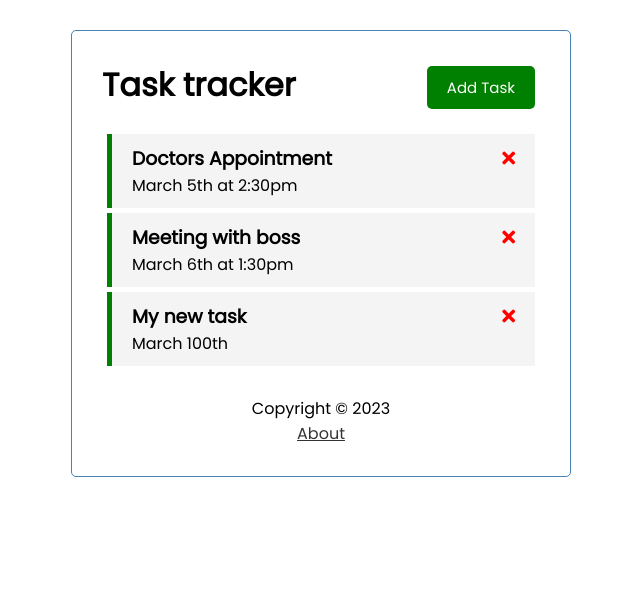
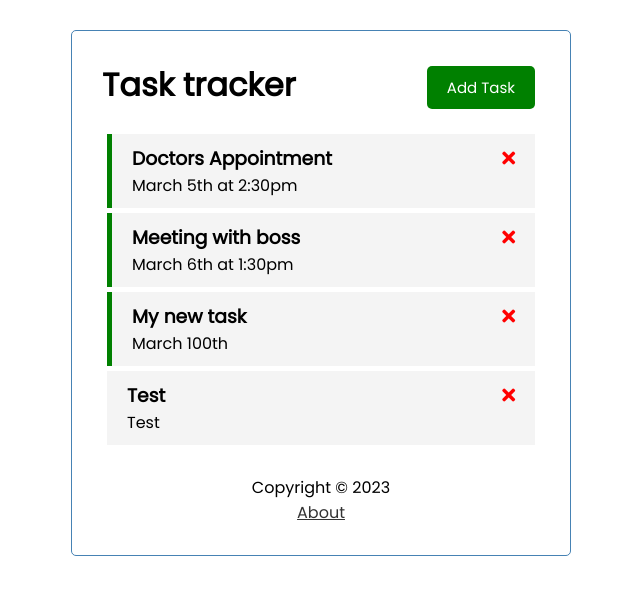
Before and after one commit to michals96/vuejs-mastery, a Vue app in the folder vue-project/: page / in a window 1280 px wide. Shown: the top 594 px of the page, without its empty margins (319-959 px from the left). Built offline with nearby package versions, Linux system fonts and the light colour scheme; data requests are answered from the project's data file.

Commit message:
COMPLETED

```diff
--- a/vue-project/db.json
+++ b/vue-project/db.json
@@ -17,6 +17,12 @@
       "text": "My new task",
       "day": "March 100th",
       "reminder": true
+    },
+    {
+      "text": "Test",
+      "day": "Test",
+      "reminder": false,
+      "id": 32328
     }
   ]
 }
--- a/vue-project/src/App.vue
+++ b/vue-project/src/App.vue
@@ -1,7 +1,7 @@
 <template>
   <div class="container">
     <Header :showAddTask="showAddTask" title="Task tracker" @toggle-add-task="toggleAddTask"/>
-    <router-view></router-view>
+    <router-view :showAddTask="showAddTask"></router-view>
     <Footer/>
   </div>
 </template>
--- a/vue-project/src/components/Header.vue
+++ b/vue-project/src/components/Header.vue
@@ -1,7 +1,7 @@
 <template>
   <header>
     <h1>{{ title }}</h1>
-    <Button :color="showAddTask ? 'red' : 'green'" :text="showAddTask ? 'Close' : 'Add Task'"
+    <Button v-show="homePage" :color="showAddTask ? 'red' : 'green'" :text="showAddTask ? 'Close' : 'Add Task'"
             @btn-click="$emit('toggle-add-task')"/>
   </header>
 </template>
@@ -20,6 +20,15 @@ export default {
   },
   components: {
     Button
+  },
+  computed: {
+    homePage() {
+      if (this.$route.path === "/") {
+        return true
+      } else {
+        return false
+      }
+    }
   }
 }
 </script>
--- a/vue-project/src/views/Home.vue
+++ b/vue-project/src/views/Home.vue
@@ -10,6 +10,9 @@ import Tasks from "@/components/Tasks.vue";
 import AddTask from "@/components/AddTask.vue";
 export default {
   name: 'Home',
+  props: {
+    showAddTask: Boolean
+  },
   components: {
     Tasks,
     AddTask
```
